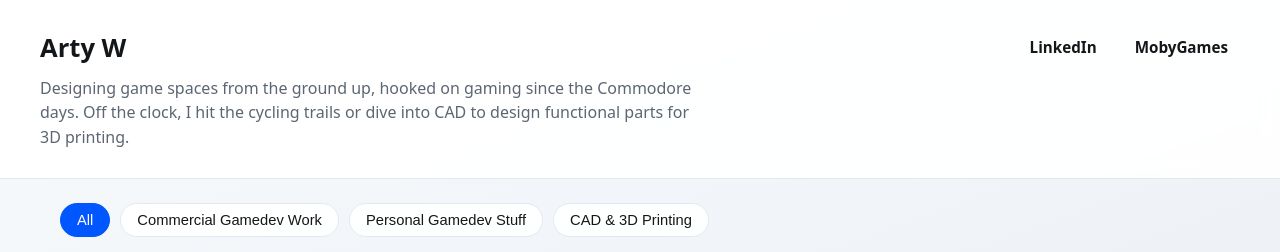
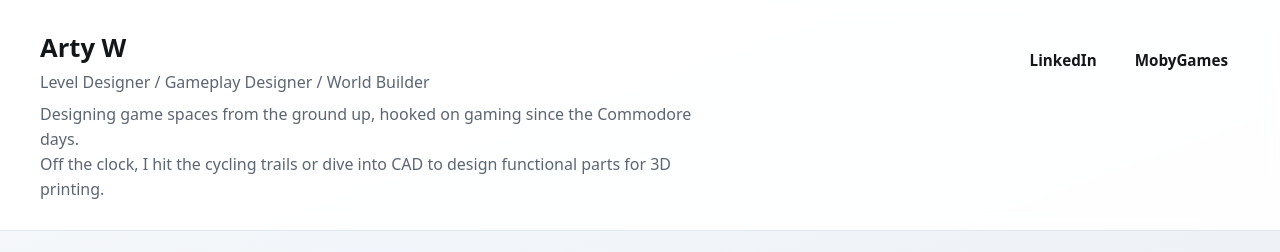
Before and after one commit to artyld/artyld.github.io, a plain HTML site: page index.html in a window 1280 px wide. Shown: the top 252 px of the page. Drawn offline with Linux system fonts and the light colour scheme.

Commit message:
Refactor header rendering and project loading logic

```diff
--- a/index.html
+++ b/index.html
@@ -34,18 +34,33 @@
     let allProjects = [];
     let activeFilter = "all";
 
+    function nl2br(str = "") {
+      return String(str)
+        .replace(/&/g, "&")
+        .replace(/</g, "<")
+        .replace(/>/g, ">")
+        .replace(/\n/g, "<br>");
+    }
+
     function renderHeader(header) {
       const linksHtml = (header.links || [])
         .map(l => `<a href="${l.url}" target="_blank" rel="noopener noreferrer">${l.label}</a>`)
         .join("");
 
+      const roleHtml = header.role
+        ? `<p class="role" style="color: var(--muted); font-weight: 500; margin-top: 2px;">${nl2br(header.role)}</p>`
+        : "";
+
       headerEl.innerHTML = `
         <div class="container">
           <div class="top-bar">
-            <h1>${header.name}</h1>
+            <div>
+              <h1>${nl2br(header.name)}</h1>
+              ${roleHtml}
+            </div>
             <nav class="nav-links" aria-label="External links">${linksHtml}</nav>
           </div>
-          <p class="bio">${header.bio}</p>
+          <p class="bio">${nl2br(header.bio)}</p>
         </div>
       `;
     }
@@ -78,32 +93,34 @@
     });
 
     async function loadProject(code) {
-      const url = `projects/${code}.html`;
-      const category = code.split("_")[0].toLowerCase();
+      const cleanCode = String(code).trim().toLowerCase();
+      const url = `projects/${cleanCode}.html`;
+      const category = cleanCode.split("_")[0];
       const res = await fetch(url);
+      if (!res.ok) throw new Error(`Nie znaleziono ${url}`);
       const html = await res.text();
       const doc = new DOMParser().parseFromString(html, "text/html");
 
       const title =
         doc.querySelector(".project-title")?.textContent.trim() ||
         doc.querySelector("title")?.textContent.trim() ||
-        code;
+        cleanCode;
 
       const thumb =
         doc.querySelector("article")?.dataset.thumb ||
         `https://placehold.co/800x500/e2e8f0/1e293b?text=${encodeURIComponent(title)}`;
 
-      return { code, url, category, title, thumb };
+      return { code: cleanCode, url, category, title, thumb };
     }
 
     fetch("projects.json")
       .then(r => r.json())
       .then(async data => {
-        renderHeader(data.header);
+        renderHeader(data.header || {});
         allProjects = await Promise.all((data.projects || []).map(loadProject));
         renderProjects();
       })
-     .catch(err => {
+      .catch(err => {
         console.error(err);
         grid.innerHTML = `<p>Błąd ładowania: ${err.message}</p>`;
       });
```
